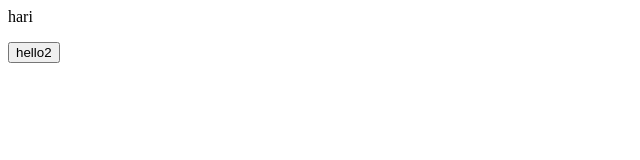
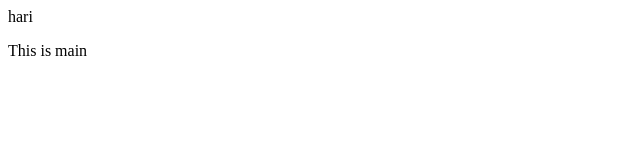
Before and after one commit to Harry1402/Learning-Git-and-Github, a plain HTML site: page index.html in a window 1280 px wide. Shown: the full height of the page, 0-640 px from the left. Drawn offline with Linux system fonts and the light colour scheme.

Commit message:
adding main

```diff
--- a/index.html
+++ b/index.html
@@ -1,2 +1,2 @@
 <p>hari</p>
-<button>hello2</button>
+<p>This is main</p>
```
